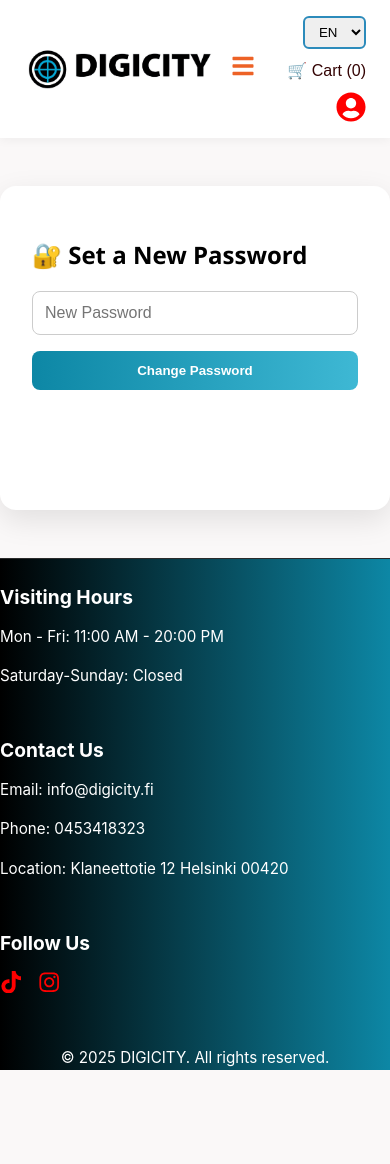
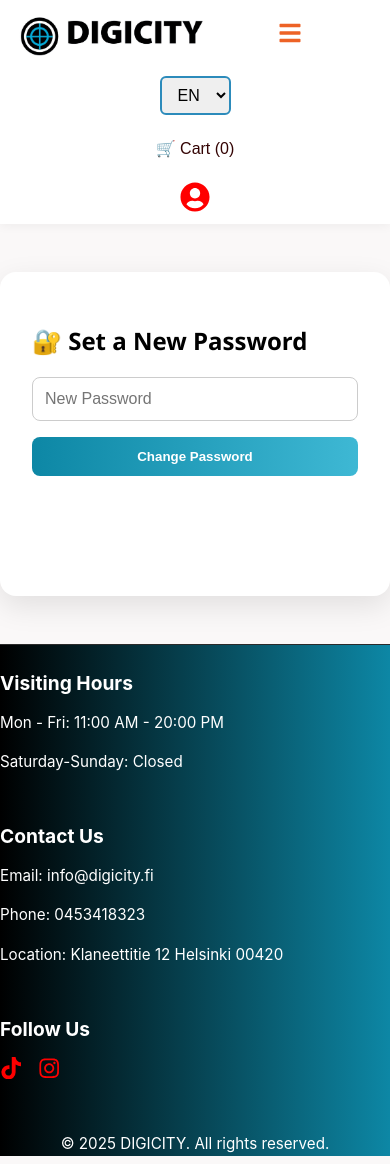
Before and after one commit to khadar280/Digicityoy, a React (Vite) app: page /reset-password/1 in a window 390 px wide. Before the commit the page ends 1078 px from the top, so only its background shows below. Built offline with nearby package versions, Linux system fonts and the light colour scheme.

Commit message:
Update TrendingProducts.css with translated text and social links

```diff
--- a/src/components/Footer.jsx
+++ b/src/components/Footer.jsx
@@ -21,7 +21,7 @@ function Footer() {
           <h4>{t('footer.contactTitle')}</h4>
           <p>{t('footer.email')}: info@digicity.fi</p>
           <p>{t('footer.phone')}: 0453418323</p>
-          <p>{t('footer.address')}: Klaneettotie 12 Helsinki 00420</p>
+          <p>{t('footer.address')}: Klaneettitie 12 Helsinki 00420</p>
         </div>
 <div className="footer-socials">
   <h4>{t('footer.followUs')}</h4>
--- a/src/components/Navbar.css
+++ b/src/components/Navbar.css
@@ -186,6 +186,11 @@
 }
 
 @media screen and (max-width: 768px) {
+  .navbar {
+    flex-wrap: wrap;
+    padding: 12px 16px;
+  }
+
   .menu-toggle {
     display: block;
   }
@@ -215,31 +220,52 @@
   }
 
   .search-bar {
-    width: 90%;
-    margin-top: 1rem;
+    width: 100%;
+    justify-content: center;
+    margin: 16px 0;
   }
 
   .search-input {
-    width: 100%;
+    width: 90%;
+    max-width: 400px;
   }
 
   .user-controls {
+    width: 100%;
     flex-direction: column;
-    align-items: flex-end;
-    gap: 12px;
+    align-items: center;
+    gap: 16px;
+    margin-top: 1rem;
   }
 
   .user-dropdown-menu {
     top: 48px;
-    right: 10px;
+    right: 16px;
+    width: 180px;
+  }
+
+  .user-icon {
+    font-size: 28px;
+  }
+
+  .lang-select, .cart-link {
+    font-size: 16px;
+    padding: 8px 12px;
+  }
+
+  .dropdown-item {
+    font-size: 1rem;
+    padding: 16px;
   }
 }
+.nav-links {
+  animation: fadeIn 0.3s ease;
+}
 
-/* === Animations === */
-@keyframes fadeIn {
+@keyframes slideDownFade {
   from {
     opacity: 0;
-    transform: translateY(-10px);
+    transform: translateY(-20px);
   }
   to {
     opacity: 1;
```
